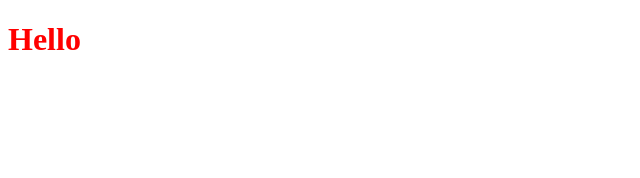
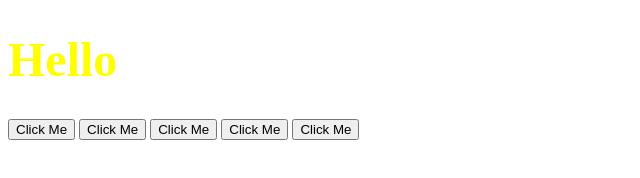
Before and after one commit to Vishnuteja-Surla/Learning-WebDev, a plain HTML site: page jQuery/index.html in a window 1280 px wide. Shown: the whole page, without its empty margins (0-640 px from the left). Drawn offline with nearby package versions, Linux system fonts and the light colour scheme.

Commit message:
Complete jQuery Module

```diff
--- a/jQuery/index.html
+++ b/jQuery/index.html
@@ -13,6 +13,11 @@
 <body>
 
     <h1>Hello</h1>
+    <button>Click Me</button>
+    <button>Click Me</button>
+    <button>Click Me</button>
+    <button>Click Me</button>
+    <button>Click Me</button>
 
     <!-- jQuery Linking -->
     <script src="https://ajax.googleapis.com/ajax/libs/jquery/3.6.3/jquery.min.js"></script>
--- a/jQuery/index.js
+++ b/jQuery/index.js
@@ -1 +1,10 @@
-$('h1').css('color', 'red');
+$('h1').addClass("big-title");
+
+$('button').click(function(){
+    if ($('h1').css("color") === "rgb(255, 255, 0)"){
+        $('h1').css("color", "purple");
+    }
+    else{
+        $('h1').css("color", "yellow");
+    }
+})
--- a/jQuery/styles.css
+++ b/jQuery/styles.css
@@ -0,0 +1,4 @@
+.big-title{
+    font-size: 48px;
+    color: yellow;
+}
```
